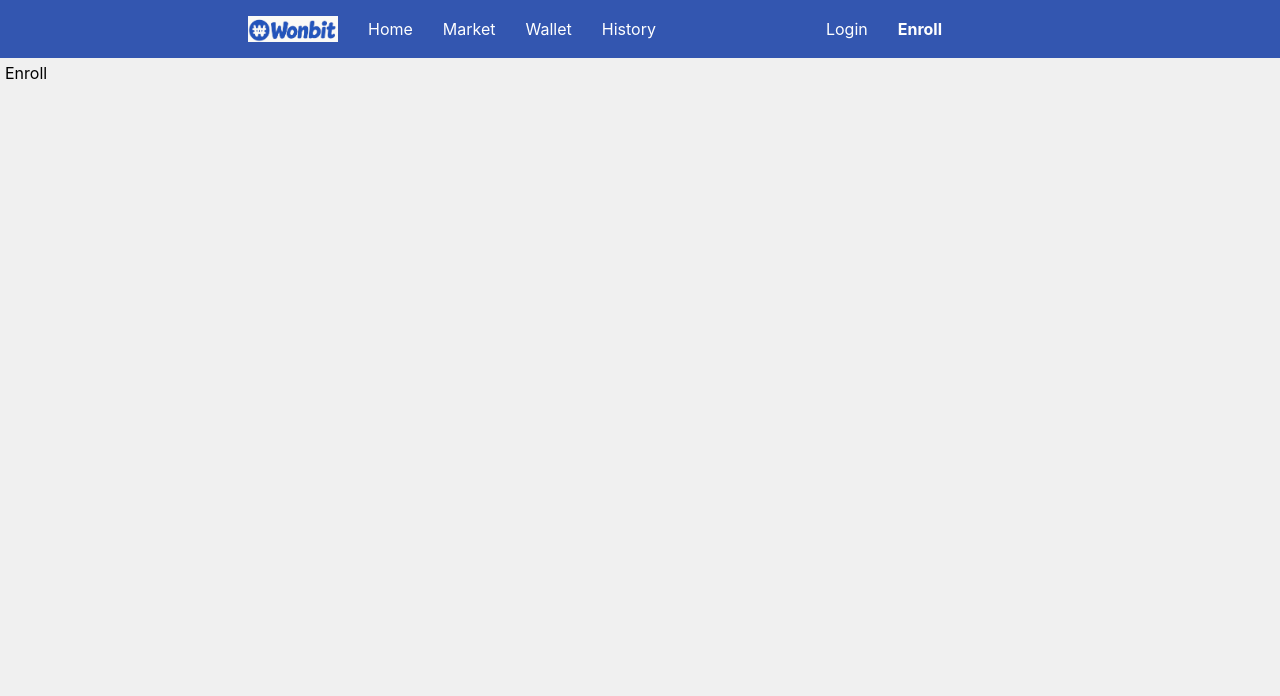
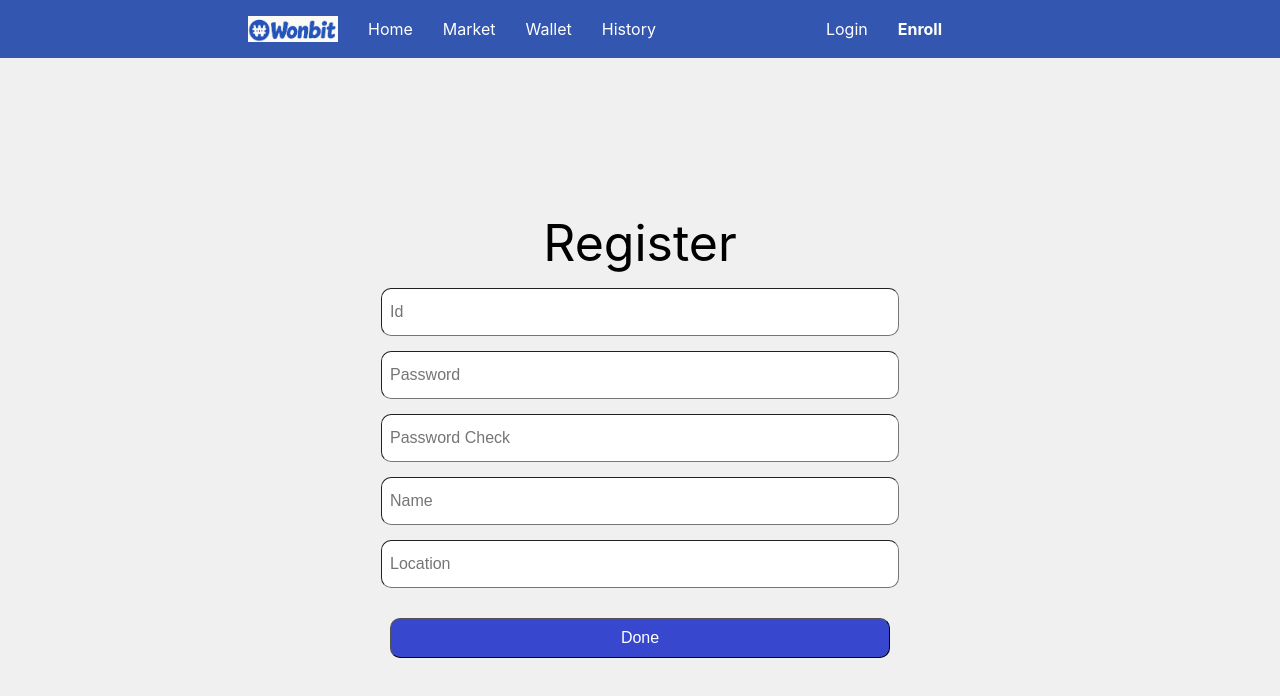
Before and after one commit to fwangdo/wonbit, a React (Create React App) app: page /enroll in a window 1280 px wide. Shown: the top 696 px of the page. Built offline with nearby package versions, Linux system fonts and the light colour scheme.

Commit message:
feat(Member, enroll): Add format of register

```diff
--- /dev/null
+++ b/src/Components/Member.tsx
@@ -0,0 +1,49 @@
+import styled from "styled-components";
+
+export const Col = styled.div`
+    display: flex;
+    flex-direction: column;
+    align-items: center;
+    justify-content: center; /* 가로 중앙 정렬 */
+    width: 100%;
+    margin: 0;
+    padding: 0;
+    height: 100%;
+    margin-top: 150px;
+    font-size: 50px;
+`;
+
+export const InputStyle = {
+    width: "500px",   // 가로 크기 조절
+    height: "40px",   // 세로 크기 조절
+    fontSize: "16px", // 글자 크기 조절 (선택 사항)
+    padding: "8px",
+}
+
+export interface StyledInputProps {
+    marginTop?: string;
+}
+
+export const StyledInput = styled.input.withConfig({
+    shouldForwardProp: (prop) => prop !== "marginTop" // do not forward to html.
+})<StyledInputProps>`
+    width: 500px;   // 가로 크기 조절
+    height: 30px;   // 세로 크기 조절
+    padding: 8px;
+    font-size: 16px;
+    margin-top: ${(props) => props.marginTop || "15px" };
+    border-radius: 10px;
+    border-width: 1px;
+`
+
+export const StyledBtn = styled.button`
+    width: 500px;
+    height: 40px;
+    font-size: 16px;
+    padding: 8px;
+    margin-top: 30px;
+    background-color: #3748cf;
+    color: white;
+    border-radius: 10px;
+    border-width: 1px;
+`
--- a/src/Routes/Enroll.tsx
+++ b/src/Routes/Enroll.tsx
@@ -1,10 +1,41 @@
 import React, { useState, useEffect } from "react";
+import styled from "styled-components";
+import { Col, InputStyle, StyledInputProps, StyledInput, StyledBtn} from "../Components/Member";
 
 function Enroll() {
+
+    const [ Id, setId ] = useState("");
+    const [ Pwd, setPwd ] = useState("");
+    const [ Pwd2, setPwd2 ] = useState("");
+    const [ Name, setName ] = useState("");
+    const [ Loc, setLoc ] = useState("");
+
+    const [ done, setDone ] = useState(false);
+
+    function genCatchFunc(elem: React.Dispatch<React.SetStateAction<string>>) {
+        function catchFunc(e: React.ChangeEvent<HTMLInputElement>) {
+            e.preventDefault();
+            elem(e.target.value);
+        };
+        return catchFunc;
+    }
+
+    const changeId = genCatchFunc(setId);
+    const changePwd = genCatchFunc(setPwd);
+    const changePwd2 = genCatchFunc(setPwd2);
+    const changeName = genCatchFunc(setName);
+    const changeLoc = genCatchFunc(setLoc);
+
     return (
-        <div>
-            Enroll
-        </div>
+        <Col>
+            Register
+            <StyledInput placeholder="Id" />
+            <StyledInput placeholder="Password" />
+            <StyledInput placeholder="Password Check" />
+            <StyledInput placeholder="Name" />
+            <StyledInput placeholder="Location" />
+            <StyledBtn>Done</StyledBtn>
+        </Col>
     );
 }
 
--- a/src/Routes/Login.tsx
+++ b/src/Routes/Login.tsx
@@ -1,43 +1,8 @@
 import styled from "styled-components";
 import { useState, useEffect } from 'react';
 import { useNavigate } from "react-router-dom";
+import { Col, InputStyle, StyledInputProps, StyledInput, StyledBtn} from "../Components/Member";
 
-const Col = styled.div`
-    display: flex;
-    flex-direction: column;
-    align-items: center;
-    justify-content: center; /* 가로 중앙 정렬 */
-    width: 100%;
-    margin: 0;
-    padding: 0;
-    height: 100%;
-    margin-top: 150px;
-    font-size: 50px;
-`;
-
-
-const InputStyle = {
-    width: "500px",   // 가로 크기 조절
-    height: "40px",   // 세로 크기 조절
-    fontSize: "16px", // 글자 크기 조절 (선택 사항)
-    padding: "8px",
-}
-
-interface StyledInputProps {
-    marginTop?: string;
-}
-
-const StyledInput = styled.input.withConfig({
-    shouldForwardProp: (prop) => prop !== "marginTop" // do not forward to html.
-})<StyledInputProps>`
-    width: 500px;   // 가로 크기 조절
-    height: 40px;   // 세로 크기 조절
-    padding: 8px;
-    font-size: 16px;
-    margin-top: ${(props) => props.marginTop || "20px" };
-    border-radius: 10px;
-    border-width: 1px;
-`
 
 function Login() {
 
@@ -61,7 +26,7 @@ function Login() {
             Log in
             <StyledInput onChange={changeId} placeholder="Email" marginTop="80px" />
             <StyledInput onChange={changePwd} placeholder="Password" marginTop="5px"/>
-            <button style={{ marginTop: "30px", ...InputStyle }} onClick={() => navigate("/")}>Login</button>
+            <StyledBtn onClick={() => navigate("/")}>Login</StyledBtn>
         </Col>
     );
 }
```
